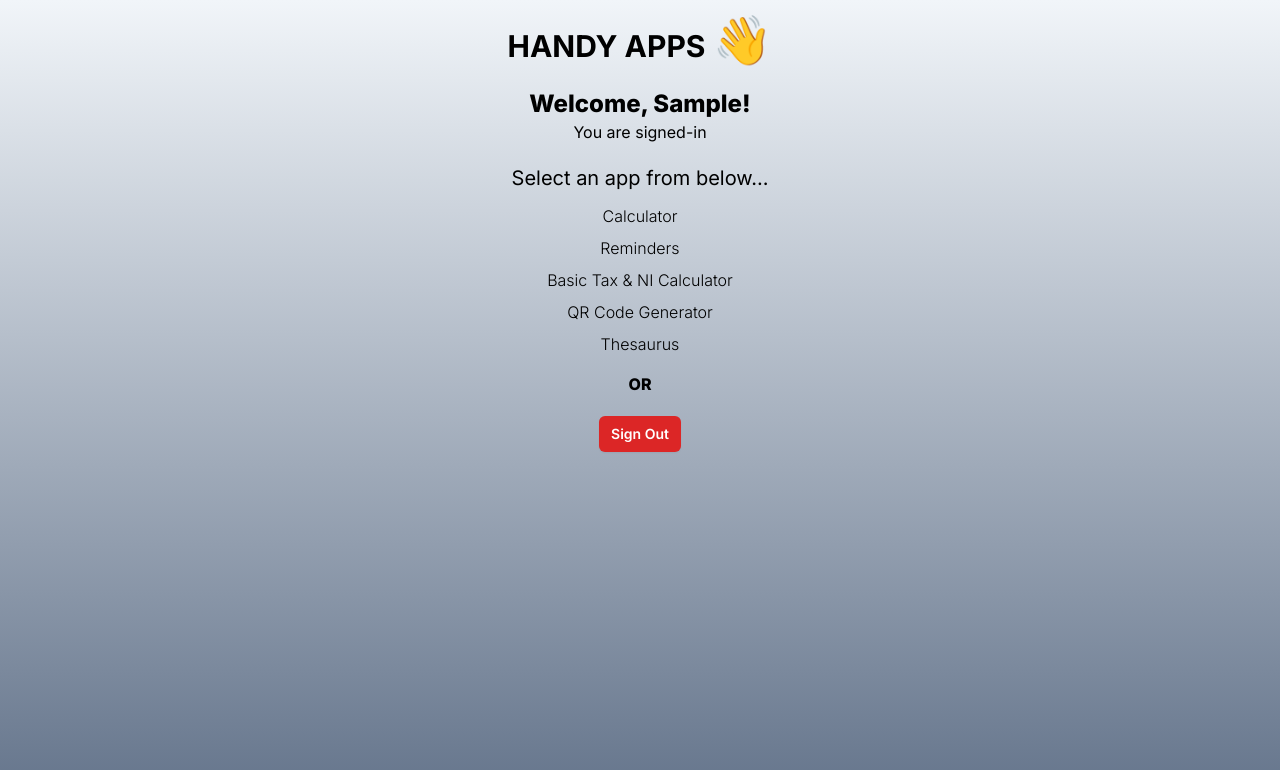
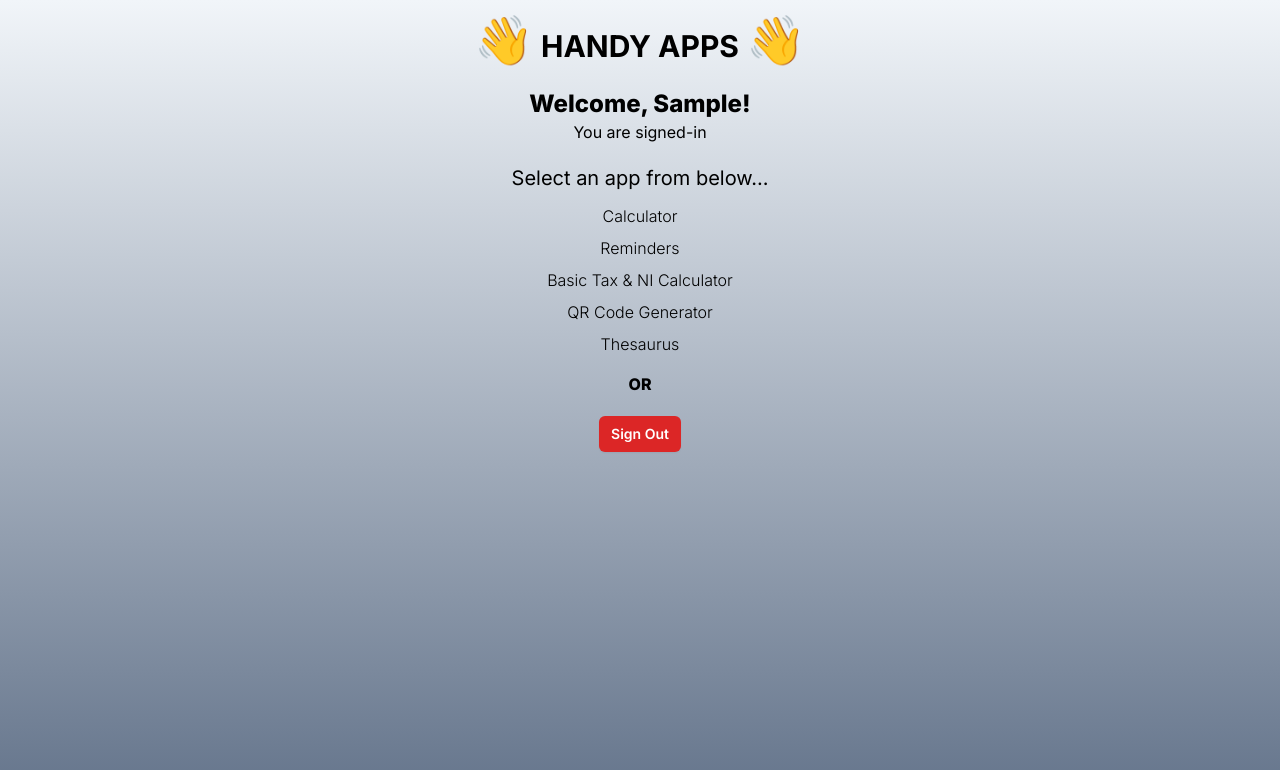
Before and after one commit to uk030621/UtilityApp, a Next.js app: page / in a window 1280 px wide. Shown: the top 770 px of the page. Built offline with nearby package versions, Linux system fonts and the light colour scheme; no server answers; sample sign-in values are in the browser's storage.

Commit message:
Added anothe hand shaker to title.

```diff
--- a/app/page.tsx
+++ b/app/page.tsx
@@ -27,7 +27,8 @@ export default function Home() {
   return (
     <main className="flex min-h-screen flex-col items-center justify-start py-4 bg-gradient-to-b from-slate-100 to-slate-500 px-4">
       <h1 className="text-3xl font-bold mb-6">
-        HANDY APPS <span className="text-5xl">👋</span>
+        <span className="text-5xl">👋</span> HANDY APPS{" "}
+        <span className="text-5xl">👋</span>
       </h1>
       {/*<h1 className="text-xl font-extrabold">
         Welcome{session?.user?.name ? `, ${session.user.name}` : ""}!
```
